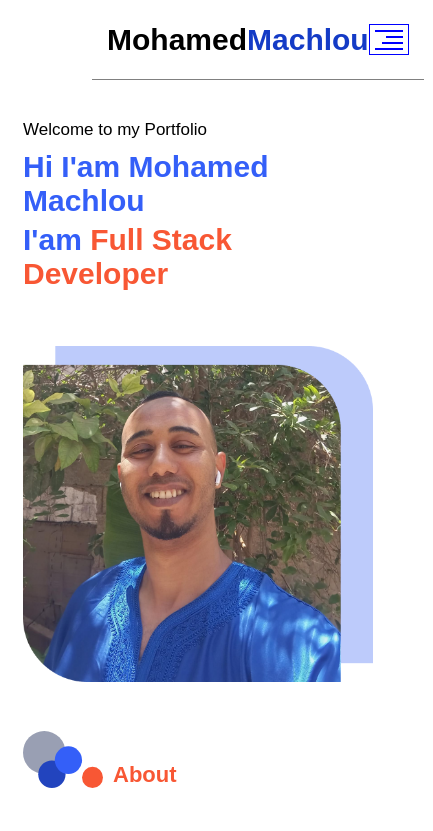
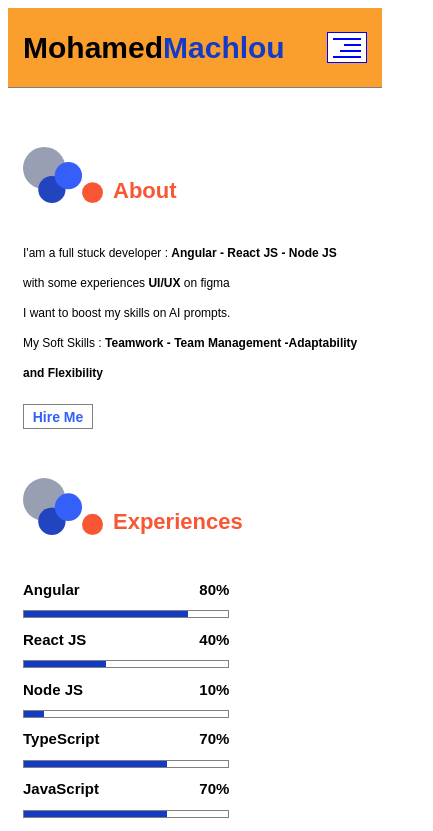
Before and after one commit to mohamedMachlou/AngularMyPortfolio, an Angular app: page / in a window 390 px wide. Shown: the top 831 px of the page, 433 px wide, since content can reach past the window. Built offline with nearby package versions, Linux system fonts and the light colour scheme.

Commit message:
edit responsive welcome and about

```diff
--- a/src/app/app.component.html
+++ b/src/app/app.component.html
@@ -1,5 +1,4 @@
 <nav-bar></nav-bar>
-<welcome></welcome>
 <about></about>
 <experiences></experiences>
 <projects></projects>
--- a/src/app/portfolio/components/about/about.component.css
+++ b/src/app/portfolio/components/about/about.component.css
@@ -13,5 +13,36 @@
   font-size: 20px;
 }
 .about .container button {
-  width: 170px;
+  width: 140px;
 }
+/* Large devices (desktops, 768px to down) */
+@media (max-width: 768px) {
+  .about .container .about-content h4 {
+    font-size: 15px;
+    line-height: 30px;
+  }
+  .about .container .about-content span {
+    font-size: 15px;
+  }
+  .about .container button {
+    width: 80px;
+    height: 25px;
+    font-size: 15px;
+  }
+}
+
+/* Large devices (desktops, 567px to down) */
+@media (max-width: 567px) {
+  .about .container .about-content h4 {
+    font-size: 12px;
+    line-height: 30px;
+  }
+  .about .container .about-content span {
+    font-size: 12px;
+  }
+  .about .container button {
+    width: 70px;
+    height: 25px;
+    font-size: 14px;
+  }
+}
--- a/src/app/portfolio/components/nav-bar/nav-bar.component.css
+++ b/src/app/portfolio/components/nav-bar/nav-bar.component.css
@@ -1,20 +1,15 @@
 /* My Portfolio created by Developer Mohamed Machlou */
-.navbar {
-  position: relative;
-}
+
 .navbar .container {
   display: flex;
   justify-content: space-between;
   align-items: center;
   height: 80px;
   margin-bottom: 40px;
-  top: 0px;
-  left: 92px;
-
-  position: fixed;
-  background-color: rgb(255, 255, 255);
+  background-color: rgb(250, 158, 46);
   border-bottom: 1px solid gray;
   z-index: 6;
+  position: relative;
 }
 .navbar .container .logo {
   font-weight: 800;
--- a/src/app/portfolio/components/welcome/welcome.component.css
+++ b/src/app/portfolio/components/welcome/welcome.component.css
@@ -6,15 +6,24 @@
   flex-wrap: wrap;
   justify-content: space-around;
   align-items: center;
-  margin-top: 30px;
   margin-bottom: 20px;
-  padding-top: 80px;
+}
+.welcome .container .img {
+  display: flex;
+  justify-content: center;
+  align-items: center;
+  width: 50%;
 }
 .welcome .container .img img {
   display: block;
   width: 350px;
-  margin-top: 50px;
-  margin-right: 60px;
+}
+.welcome .container .wel-box {
+  display: flex;
+  flex-direction: column;
+  justify-content: flex-start;
+  padding-left: 30px;
+  width: 50%;
 }
 .welcome .container .wel-box h4 {
   display: block;
@@ -33,3 +42,28 @@
 .welcome .container .wel-box span {
   color: var(--main-color-sp);
 }
+/* Large devices (desktops, 992px to down) */
+@media (max-width: 992px) {
+  .welcome .container .img img {
+    width: 250px;
+    padding: 20px 10px;
+  }
+  .welcome .container .wel-box h2 {
+    font-weight: 700;
+    font-size: 22px;
+  }
+}
+/* Large devices (desktops, 768px to down) */
+@media (max-width: 768px) {
+  .welcome .container {
+    flex-direction: column-reverse;
+  }
+  .welcome .container .img {
+    width: 100%;
+  }
+  .welcome .container .wel-box {
+    display: flex;
+    width: 100%;
+    justify-content: center;
+  }
+}
```
